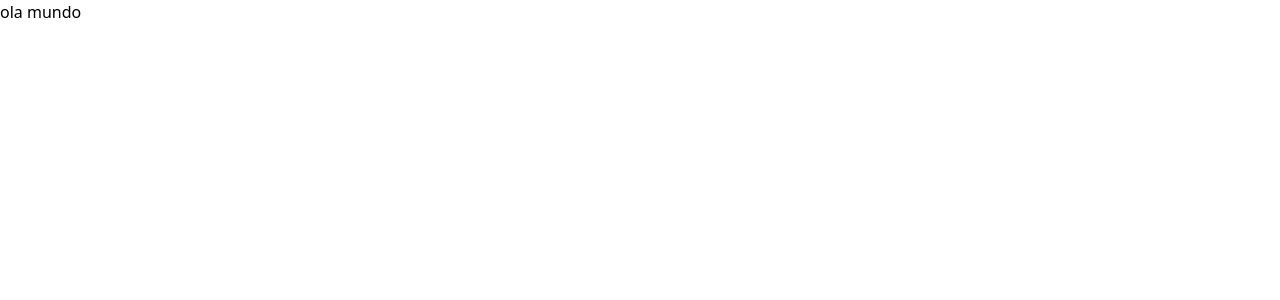
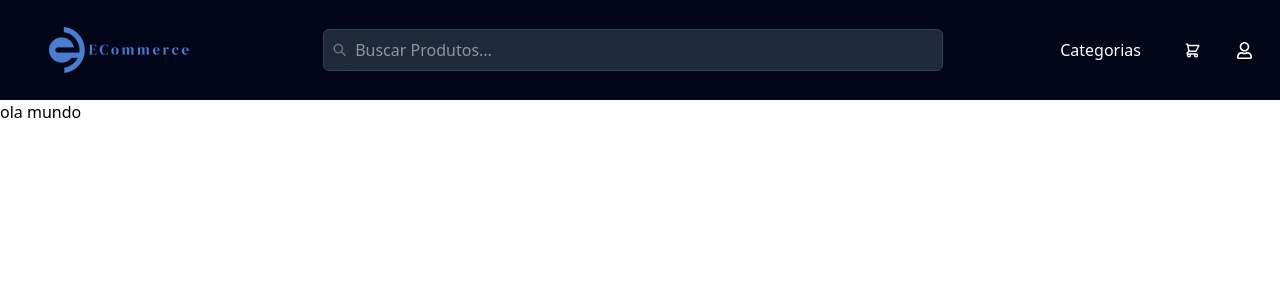
Before and after one commit to daviiisousa/fly-college, a Next.js app in the folder Modulo1/next/sys-admin/: page / in a window 1280 px wide. Shown: the top 300 px of the page. Built offline with nearby package versions, Linux system fonts and the light colour scheme.

Commit message:
component header e utils com estilo

```diff
--- a/Modulo1/next/sys-admin/src/components/UI/Form/inputIcon.tsx
+++ b/Modulo1/next/sys-admin/src/components/UI/Form/inputIcon.tsx
@@ -2,17 +2,18 @@ import { Input } from "./input";
 
 type IconInputProps = {
   Icon: React.ElementType;
-  label: string;
+  label?: string;
+  className?: string;
 } & React.InputHTMLAttributes<HTMLInputElement>;
 
 // Componente para inputs com ícones
-export function IconInput({ Icon, label, ...inputProps }: IconInputProps) {
+export function IconInput({ Icon, label, className, ...inputProps }: IconInputProps) {
   return (
     <>
       <label htmlFor={inputProps.id} className="mb-2 font-bold">
         {label}
       </label>
-      <div className="flex items-center rounded-md px-2 bg-gray-800 border border-gray-700 w-full mb-5 hover:ring-1 ring-blue-400 focus-within:ring-1">
+      <div className={`flex items-center rounded-md px-2 bg-gray-800 border border-gray-700 w-full mb-5 hover:ring-1 ring-blue-400 focus-within:ring-1 ${className}`}>
         <Icon className="text-zinc-500" />
         <Input
           {...inputProps}
--- a/Modulo1/next/sys-admin/src/components/authForm.tsx
+++ b/Modulo1/next/sys-admin/src/components/authForm.tsx
@@ -8,6 +8,7 @@ import { MdEmail } from "react-icons/md";
 import { MdOutlineDriveFileRenameOutline } from "react-icons/md";
 import { IconInput } from "./UI/Form/inputIcon";
 import { SocialButtons } from "./socialButton";
+import { bgHoverGradient, textGradient } from "@/utils/util";
 
 type AuthFormProps = {
   type?: "login" | "register";
@@ -38,7 +39,7 @@ export function AuthForm({
       submitText: "Criar Conta",
       dividerText: "OU",
       footerText: "Já possui uma conta?",
-      footerLink: "./",
+      footerLink: "./login",
       footerLinkText: "Entre",
     },
   };
@@ -48,7 +49,7 @@ export function AuthForm({
   return (
     <Form className={className} onSubmit={formProps.onSubmit}>
       {/* Header */}
-      <h1 className="text-3xl bg-linear-to-r from-blue-500 to-purple-400 bg-clip-text text-transparent font-bold text-center">
+      <h1 className={`text-3xl ${textGradient} text-center font-bold`}>
         {currentConfig.title}
       </h1>
       <p className="text-gray-400 text-center">{currentConfig.subtitle}</p>
@@ -113,7 +114,7 @@ export function AuthForm({
           </label>
           <Link
             href="/forgot-password"
-            className="bg-linear-to-r from-blue-500 to-purple-400 bg-clip-text text-transparent hover:from-blue-900 hover:to-purple-900 transition-all"
+            className={`${textGradient} hover:from-blue-900 hover:to-purple-900 transition-all`}
           >
             Esqueceu a senha?
           </Link>
@@ -143,7 +144,7 @@ export function AuthForm({
         {currentConfig.footerText}{" "}
         <Link
           href={currentConfig.footerLink}
-          className="bg-linear-to-r from-blue-500 to-purple-400 bg-clip-text text-transparent hover:from-blue-900 hover:to-purple-900 transition-all my-5"
+          className={` ${textGradient} hover:from-blue-900 hover:to-purple-900 transition-all my-5`}
         >
           {currentConfig.footerLinkText}
         </Link>
--- /dev/null
+++ b/Modulo1/next/sys-admin/src/components/layout/header.tsx
@@ -0,0 +1,38 @@
+import { Button } from "../UI/button";
+import { IconInput } from "../UI/Form/inputIcon";
+import { IoSearchSharp } from "react-icons/io5";
+import { HiOutlineShoppingCart } from "react-icons/hi";
+import { FaRegUser } from "react-icons/fa";
+import { bgHoverGradient } from "@/utils/util";
+
+import logo from '../../../public/logoEcommerce.png'
+import Image from "next/image";
+
+export function Header() {
+  return (
+    <header className="w-full h-fit px-5 bg-slate-950 text-white ">
+      <div className="flex items-center justify-between">
+        <Image
+          src={logo.src}
+          width={200}
+          height={200}
+          alt="logo"
+        />
+        <div className="w-1/2">
+          <IconInput
+          className="!mb-0"
+          Icon={IoSearchSharp}
+          placeholder="Buscar Produtos..."
+          id="busca"
+          name="busca"
+        />
+        </div>
+        <div className="flex gap-5 items-center">
+          <Button className={bgHoverGradient}>Categorias</Button>
+          <HiOutlineShoppingCart className={`${bgHoverGradient} px-2 rounded-md`} size={49} />
+          <FaRegUser className={`${bgHoverGradient} px-2 rounded-md`} size={45} />
+        </div>
+      </div>
+    </header>
+  );
+}
--- a/Modulo1/next/sys-admin/src/pages/index.tsx
+++ b/Modulo1/next/sys-admin/src/pages/index.tsx
@@ -1,8 +1,12 @@
+import { Header } from "@/components/layout/header";
 
 export default function Home() {
   return (
-    <div className="container mx-auto">
-      <h1>ola mundo</h1>
-    </div>
+    <>
+      <Header />
+      <div className="container mx-auto">
+        <h1>ola mundo</h1>
+      </div>
+    </>
   );
 }
--- /dev/null
+++ b/Modulo1/next/sys-admin/src/utils/util.ts
@@ -0,0 +1,3 @@
+export const textGradient = 'bg-linear-to-r from-blue-500 to-purple-400 bg-clip-text text-transparent';
+export const bgGradient = 'bg-linear-to-r from-blue-500 to-purple-400';
+export const bgHoverGradient = 'hover:bg-linear-to-r from-blue-500 to-purple-400 transition-all';
```
Also changed, not shown: Modulo1/next/sys-admin/public/logoEcommerce.png (added).
